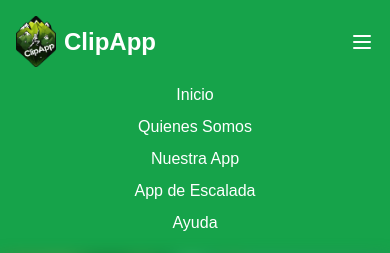
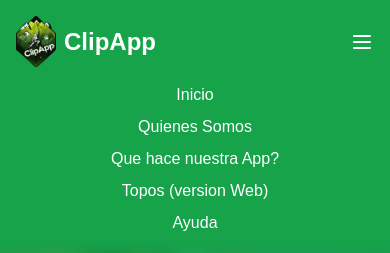
Before and after one commit to horaciovinuesa/clipapp, a Next.js app in the folder clipapp/: page / in a window 390 px wide. Both pictures are taken after a click on the button 362 px from the left and 41 px from the top of the page. Shown: the top 253 px of the page. Built offline with nearby package versions, Linux system fonts and the light colour scheme.

Commit message:
Update Navbar.tsx

```diff
--- a/clipapp/app/components/Navbar.tsx
+++ b/clipapp/app/components/Navbar.tsx
@@ -45,8 +45,8 @@ export default function Navbar() {
         <div className="md:hidden flex flex-col items-center space-y-2 bg-green-600 p-4">
           <Link href="/" className="text-white hover:text-gray-300">Inicio</Link>
           <Link href="/quienes-somos" className="text-white hover:text-gray-300">Quienes Somos</Link>
-          <Link href="/nuestra-app" className="text-white hover:text-gray-300">Nuestra App</Link>
-          <Link href="/app" className="text-white hover:text-gray-300">App de Escalada</Link> {/* New Link */}
+          <Link href="/nuestra-app" className="text-white hover:text-gray-300">Que hace nuestra App?</Link>
+          <Link href="https://escalando-cordoba-web.vercel.app/" className="text-white hover:text-gray-300">Topos (version Web)</Link> {/* New Link */}
           <Link href="/ayuda" className="text-white hover:text-gray-300">Ayuda</Link>
         </div>
       )}
```
